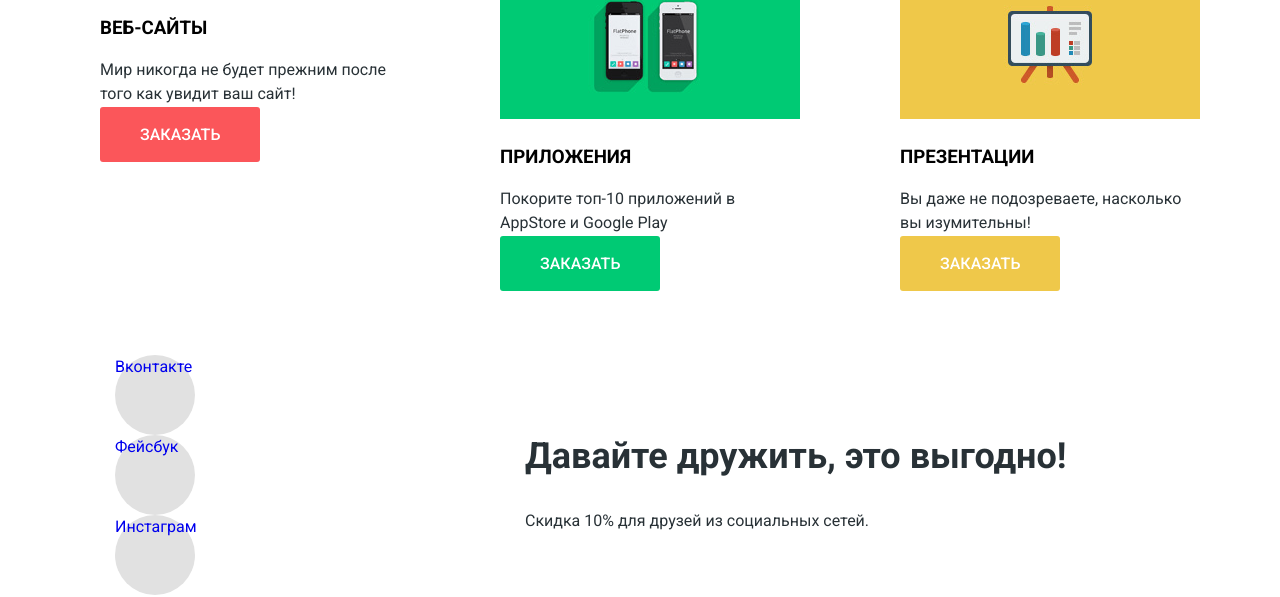
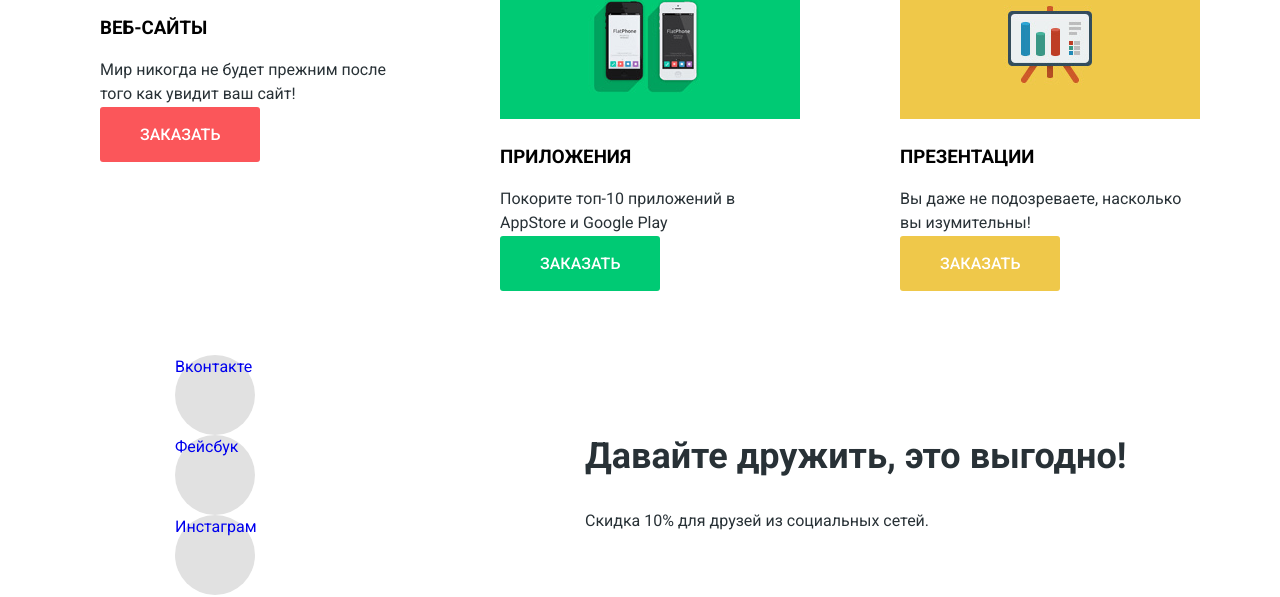
Before and after one commit to kirillkkka/4556-nerds-25, a plain HTML site: page index.html in a window 1280 px wide. Shown: the part 203-800 px from the top of the page. Drawn offline with Linux system fonts and the light colour scheme.

Commit message:
Поправил ширину у main-footer

```diff
--- a/css/style.css
+++ b/css/style.css
@@ -261,7 +261,7 @@ margin-right: 100px;
 .main-footer {
   margin-top: 70px;
   padding: 0;
-  width: 1160px;
+  margin: auto;
 }
 .main-footer .container {
   display: flex;
```
